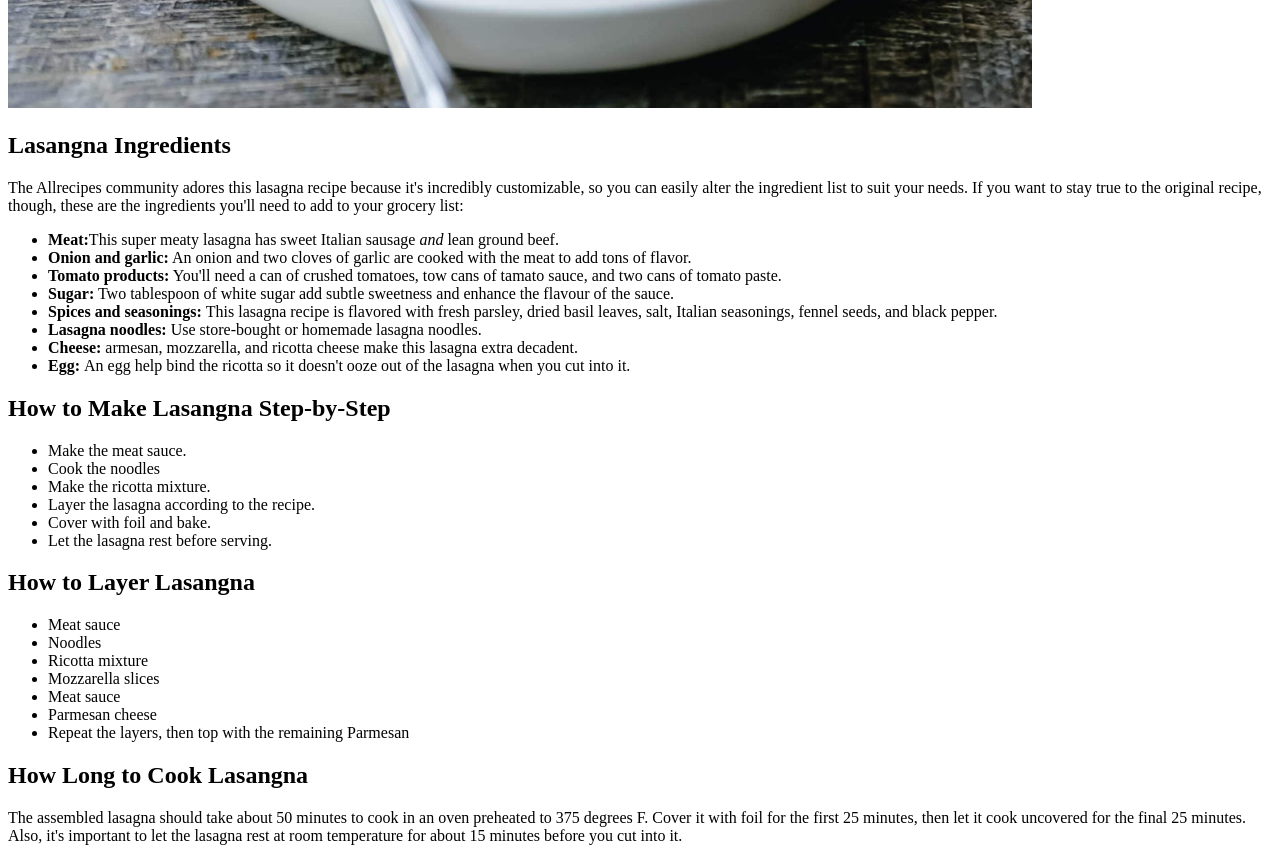
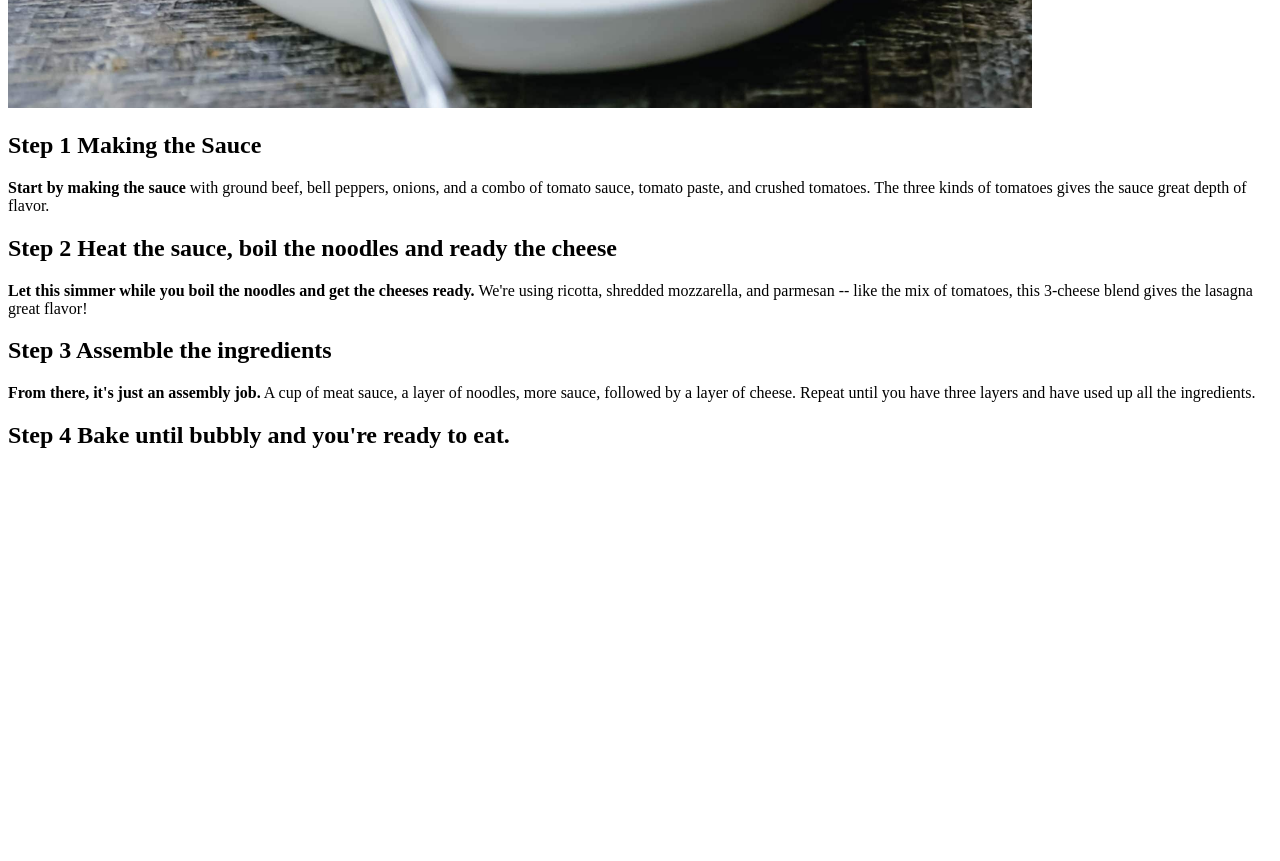
Before and after one commit to dhruvpurohit2k/odin-recipes, a plain HTML site: page pages/lasagna.html in a window 1280 px wide. Shown: the part 740-1601 px from the top of the page. After the commit the page ends 1209 px from the top, so only its background shows below. Drawn offline with Linux system fonts and the light colour scheme.

Commit message:
Make the Lasagna Recipe look like the Pizza page.

```diff
--- a/pages/lasagna.html
+++ b/pages/lasagna.html
@@ -19,7 +19,29 @@
       height="768"
       width="1024"
     />
-    <h2>Lasangna Ingredients</h2>
+
+    <h2>Step 1 Making the Sauce</h2>
+    <p>
+      <strong>Start by making the sauce </strong>with ground beef, bell peppers,
+      onions, and a combo of tomato sauce, tomato paste, and crushed tomatoes.
+      The three kinds of tomatoes gives the sauce great depth of flavor.
+    </p>
+    <h2>Step 2 Heat the sauce, boil the noodles and ready the cheese</h2>
+    <p>
+      <strong
+        >Let this simmer while you boil the noodles and get the cheeses ready.
+      </strong>
+      We're using ricotta, shredded mozzarella, and parmesan -- like the mix of
+      tomatoes, this 3-cheese blend gives the lasagna great flavor!
+    </p>
+    <h2>Step 3 Assemble the ingredients</h2>
+    <p>
+      <strong>From there, it's just an assembly job.</strong> A cup of meat
+      sauce, a layer of noodles, more sauce, followed by a layer of cheese.
+      Repeat until you have three layers and have used up all the ingredients.
+    </p>
+    <h2>Step 4 Bake until bubbly and you're ready to eat.</h2>
+    <!--    <h2>Lasangna Ingredients</h2>
     <p>
       The Allrecipes community adores this lasagna recipe because it's
       incredibly customizable, so you can easily alter the ingredient list to
@@ -87,6 +109,6 @@
       then let it cook uncovered for the final 25 minutes. Also, it's important
       to let the lasagna rest at room temperature for about 15 minutes before
       you cut into it.
-    </p>
+</p>-->
   </body>
 </html>
```
Also changed, not shown: index.html (+10 -2 lines).
